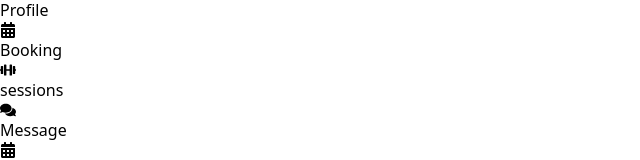
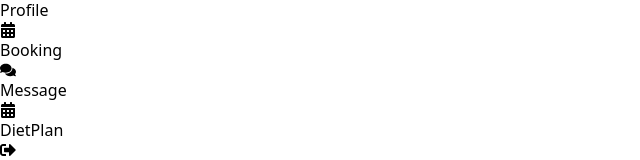
Before and after one commit to snehaPdas/snehaPdas-GIT_FLOW_Complete_Frontend, a React (Vite) app: page /profile in a window 1280 px wide. Shown: the part 725-885 px from the top of the page, without its empty margins (0-640 px from the left). Built offline with nearby package versions, Linux system fonts and the light colour scheme; no server answers.

Commit message:
session removed from profile view

```diff
--- a/src/components/user/UserProfileSidebar.tsx
+++ b/src/components/user/UserProfileSidebar.tsx
@@ -37,14 +37,6 @@
           <span className="text-lg">Booking</span>
         </NavLink>
 
-        <NavLink to="/session" className={({ isActive }) =>
-          `flex items-center p-4 transition duration-300 cursor-pointer ${
-            isActive ? "bg-white/20" : "hover:bg-white/10"
-          }`
-        }>
-          <FaDumbbell  className="text-xl mr-3" />
-          <span className="text-lg">sessions</span>
-        </NavLink>
 
 
 
```
